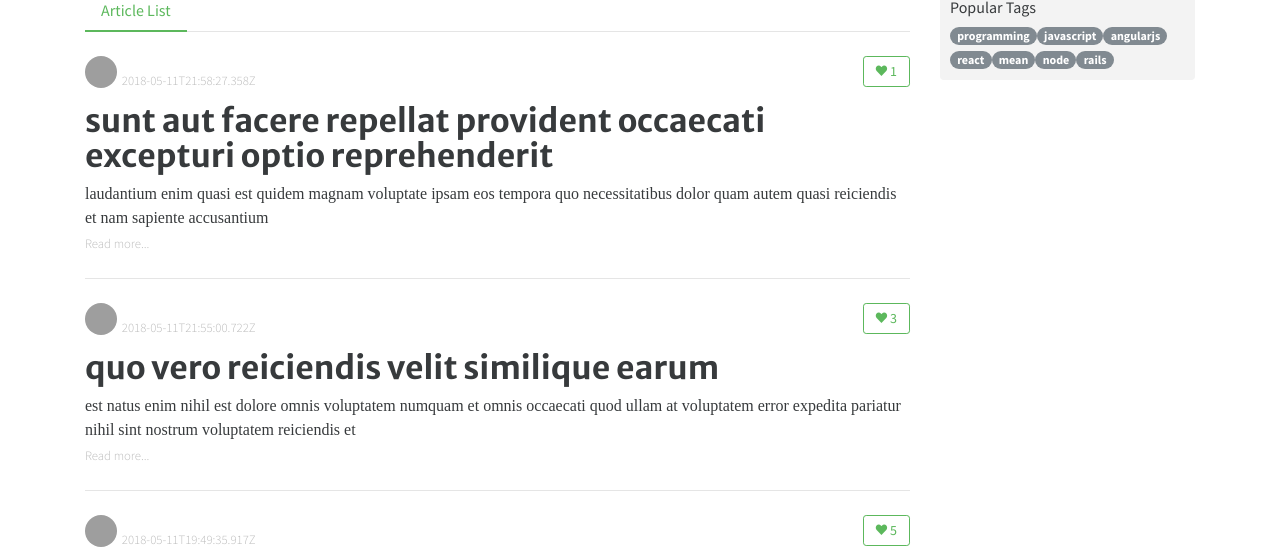
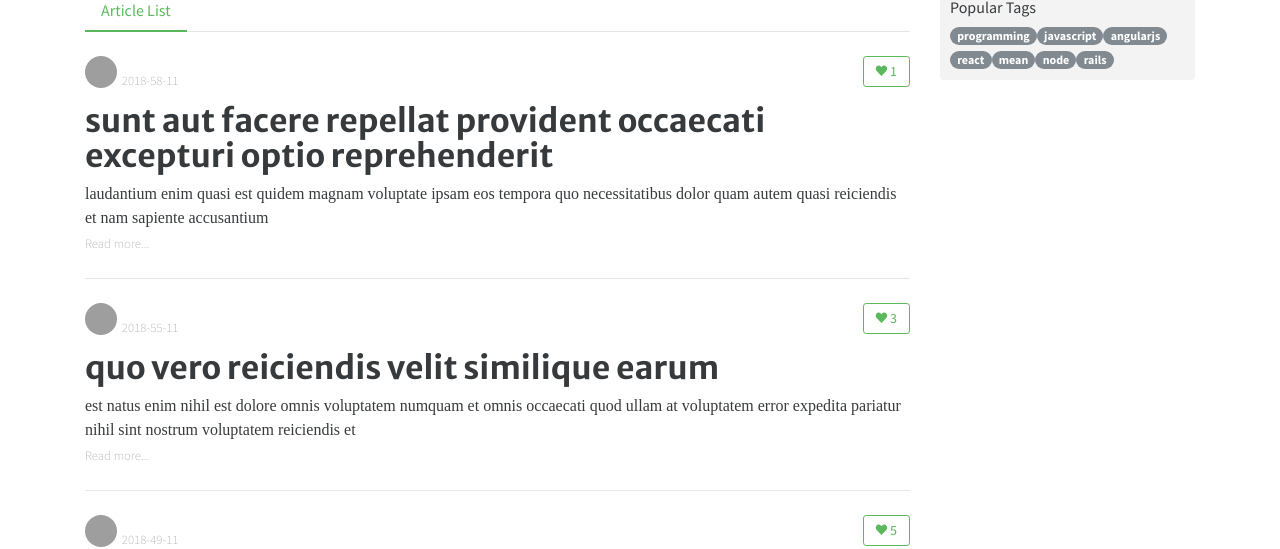
Before and after one commit to yakiu1/AngularBasic, an Angular app: page / in a window 1280 px wide. Shown: the part 260-809 px from the top of the page. Built offline with nearby package versions, Linux system fonts and the light colour scheme; grey boxes are pictures that could not be loaded; a web font is replaced by a local one.

Commit message:
Gon pipe 轉日期

```diff
--- a/src/app/articles/articles.component.html
+++ b/src/app/articles/articles.component.html
@@ -5,7 +5,7 @@
     </a>
     <div class="info">
       <a href="profile.html" class="author">{{item.author.username}}</a>
-      <span class="date">{{item.createdAt}}</span>
+      <span class="date">{{item.createdAt | date:'yyyy-mm-dd'}}</span>
     </div>
     <button class="btn btn-outline-primary btn-sm pull-xs-right" (click)="OnClickThumb($event,item)">
       <i class="ion-heart"></i> {{item.favoritesCount}}
```
